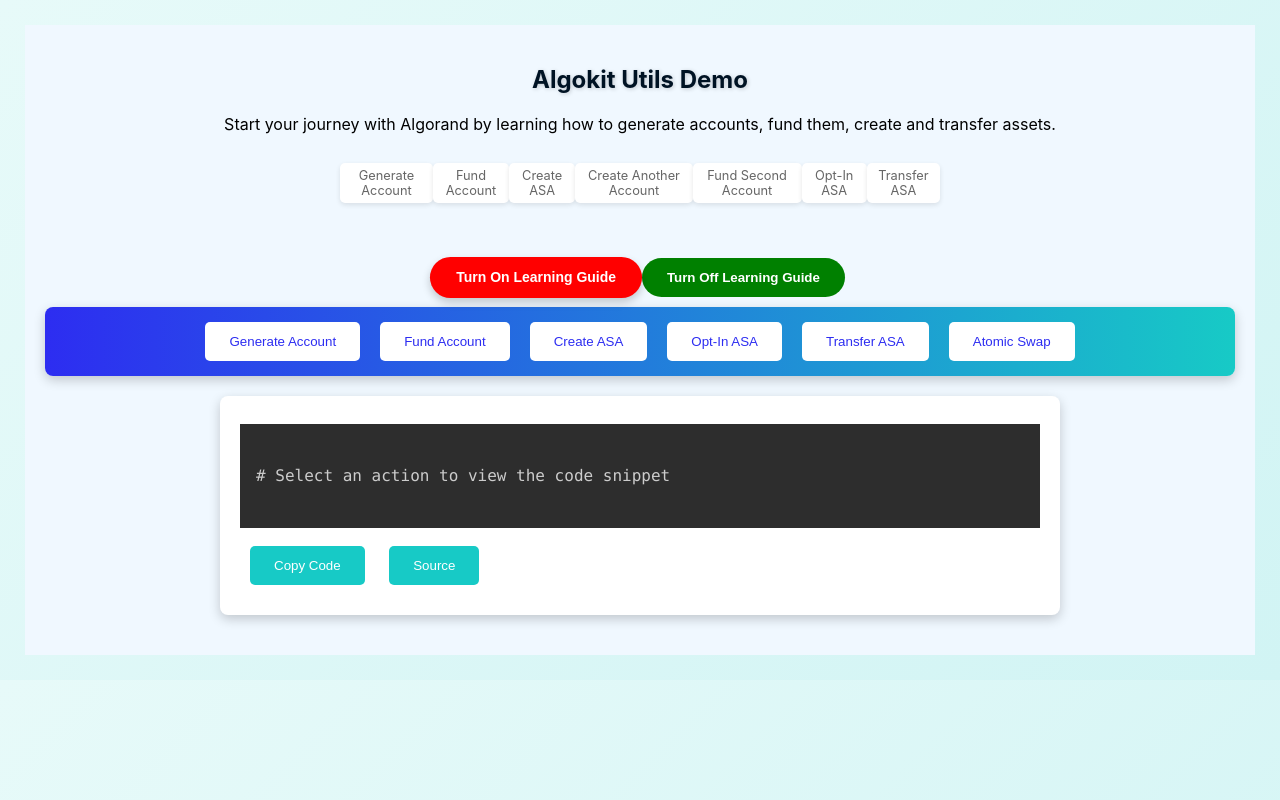
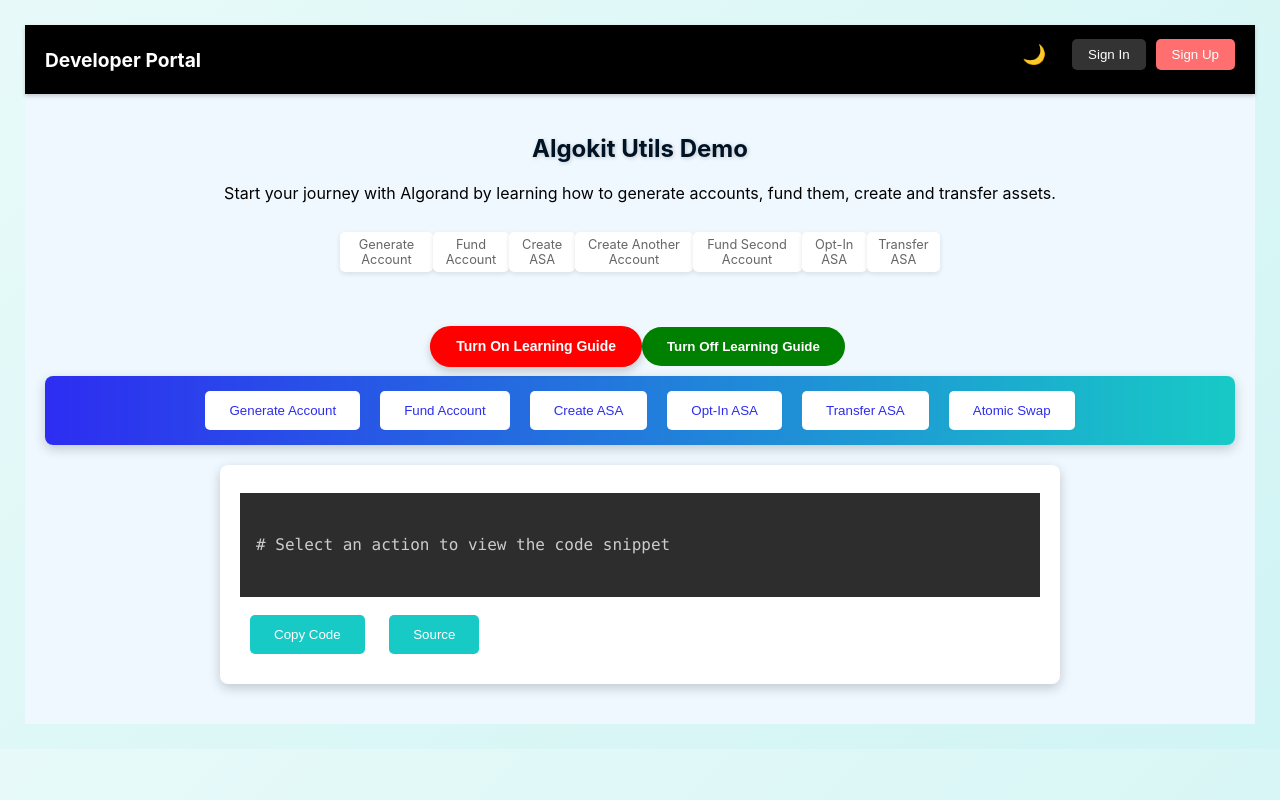
Before and after one commit to Ganainmtech/Algorand_Bytes, a Flask app: page / in a window 1280 px wide. Run offline with Flask 3, Linux system fonts and the light colour scheme; some libraries are stand-ins or nearby versions.

Commit message:
added nav bar with presets

```diff
--- a/algorand_demo/static/styles.css
+++ b/algorand_demo/static/styles.css
@@ -7,17 +7,77 @@
     text-align: center;
 }
 
+/* Navigation Bar */
+.navbar {
+    display: flex;
+    justify-content: space-between;
+    align-items: center;
+    background-color: #000000; /* Black background for the navbar */
+    padding: 10px 20px;
+    box-shadow: 0 2px 4px rgba(0, 0, 0, 0.2);
+    position: sticky;
+    top: 0;
+    z-index: 1000;
+}
+
+.navbar-left a {
+    color: #ffffff; /* White text color */
+    font-size: 1.2em;
+    font-weight: bold;
+    text-decoration: none;
+}
+
+.navbar-right {
+    display: flex;
+    align-items: center;
+}
+
+.navbar-right button {
+    margin-left: 10px;
+    padding: 8px 16px;
+    border: none;
+    border-radius: 5px;
+    cursor: pointer;
+    font-weight: 500;
+    transition: background-color 0.3s, transform 0.3s;
+}
+
+.navbar-right .mode-toggle {
+    background-color: transparent;
+    color: #ffffff;
+    font-size: 1.2em;
+}
+
+.navbar-right .sign-in {
+    background-color: #333333;
+    color: #ffffff;
+}
+
+.navbar-right .sign-up {
+    background-color: #ff6f6f;
+    color: #ffffff;
+}
+
+.navbar-right button:hover {
+    transform: scale(1.05);
+    box-shadow: 0 2px 6px rgba(0, 0, 0, 0.2);
+}
+
+
 h1, h2 {
     color: #001324;
     font-weight: 700;
     text-shadow: 1px 1px 4px rgba(0, 0, 0, 0.2);
 }
-/*
-.logo {
-    width: 100px;
-    margin-bottom: 10px;
+
+/* Positioning the logo and text in the top-left corner */
+.hero {
+    position: relative;
+    padding: 20px 20px;
+    background-color: #f0f8ff;
+    text-align: center;
 }
-*/
+
 .code-container {
     margin: 20px auto;
     padding: 20px;
@@ -220,6 +280,7 @@
 
 .hero {
     text-align: center;
+    position: relative;
     padding: 20px 20px;
     background-color: #f0f8ff;
 }
--- a/algorand_demo/templates/index.html
+++ b/algorand_demo/templates/index.html
@@ -11,9 +11,31 @@
     <link rel="icon" href="{{ url_for('static', filename='img/favicon.jpg') }}" type="image/jpg">
 </head>
 <body>
+    <!-- Navigation Bar -->
+    <nav class="navbar">
+        <div class="navbar-left">
+            <a href="#" class="navbar-logo">
+                Developer Portal
+            </a>
+        </div>
+        <div class="navbar-right">
+            <button class="mode-toggle">🌙</button> <!-- Placeholder for dark/light mode -->
+            <button class="sign-in">Sign In</button>
+            <button class="sign-up">Sign Up</button>
+        </div>
+    </nav>
     <!-- Hero Section -->
     <section class="hero">
-        <!--<img src="{{ url_for('static', filename='img/logo.png') }}" alt="Logo" class="logo"> -->
+       <!--<a href="https://developer.algorand.org/?utm_source=algokit_utils_demo_webpage&utm_medium=algokit_utils_demo_webpage&utm_campaign=algodevportal&utm_term=Global" target="_blank" rel="noopener noreferrer" class="logo-link">
+            <div class="logo-text-container">
+                <img src="{{ url_for('static', filename='img/logo.png') }}" alt="Logo" class="logo">
+                <div class="logo-text">
+                    <div class="text-line">Developer</div>
+                    <div class="text-line">Portal</div>
+                </div>
+            </div>
+        </a>
+    -->
         <h1>Algokit Utils Demo</h1>
         <p class="intro-text">Start your journey with Algorand by learning how to generate accounts, fund them, create and transfer assets.</p>
 
```
Also changed, not shown: algorand_demo/static/img/faviconb.jpg (deleted), algorand_demo/static/img/logo.png, algorand_demo/static/img/tbd.png (added).
